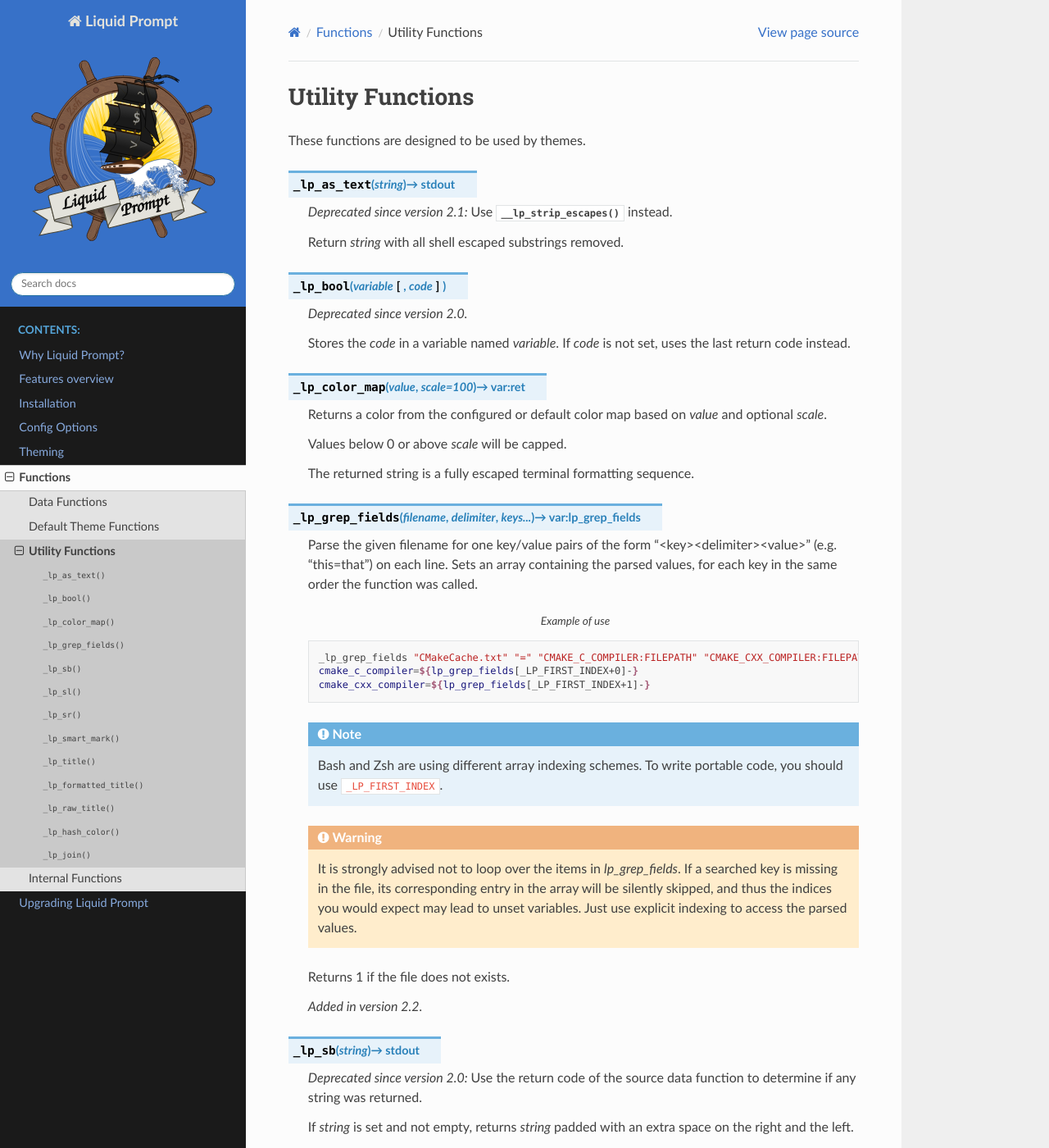
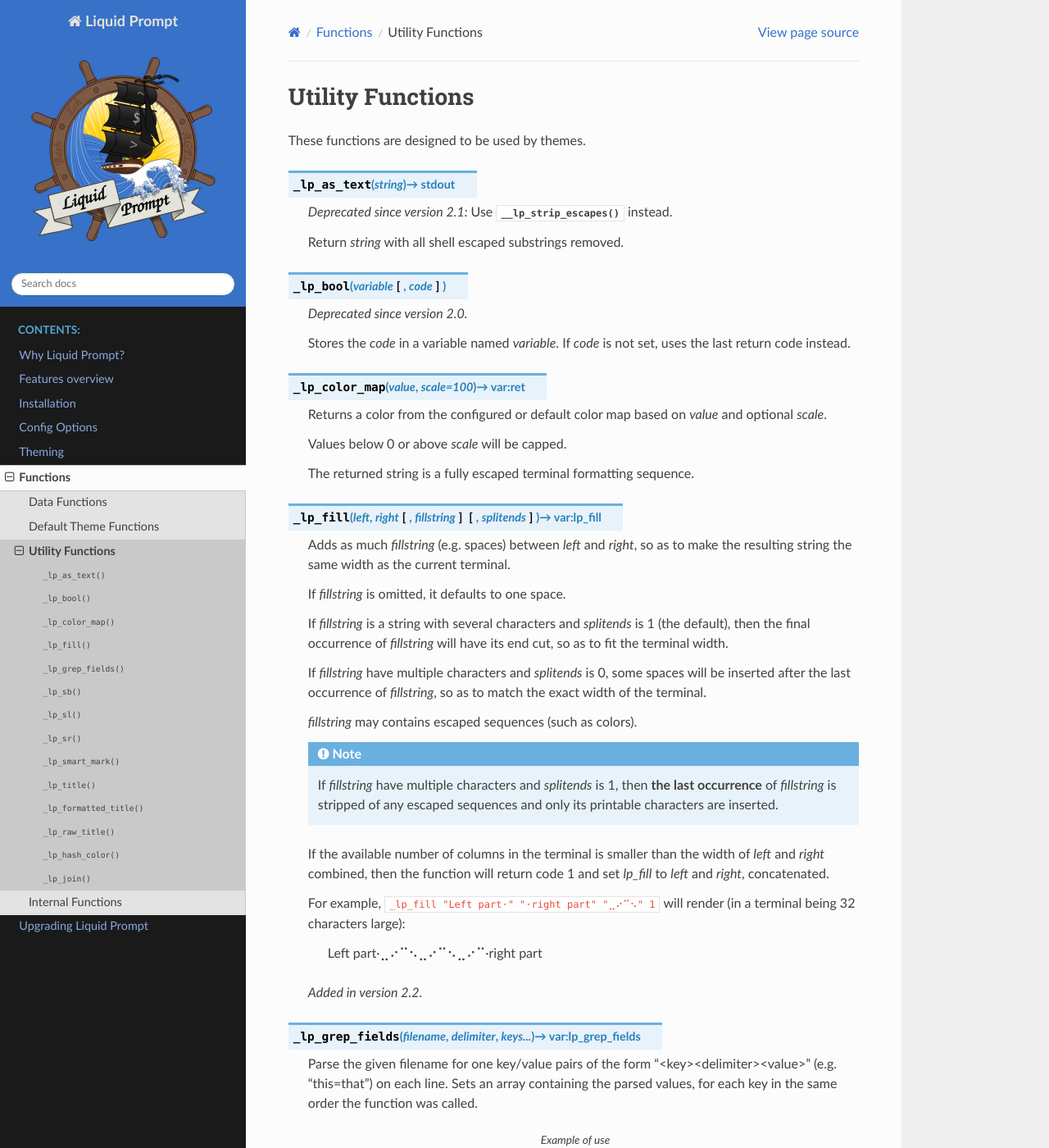
Before and after one commit to liquidprompt/liquidprompt, a Sphinx documentation site: the page built from docs/functions/util.rst, in a window 1280 px wide and 1400 px high. Shown: the whole window at 82% size. Built offline with Sphinx 7.4.7 and the Read the Docs theme 2.0.0, drawn with Linux system fonts in a browser that asks for light colours; pages that are not in the unit, such as notebooks, are missing from menus.

Commit message:
feat(utils): adds the lp_fill function
Simulate right-aligned string part by filling the line.

```diff
--- a/docs/functions/util.rst
+++ b/docs/functions/util.rst
@@ -25,6 +25,41 @@
    Values below 0 or above *scale* will be capped.
 
    The returned string is a fully escaped terminal formatting sequence.
+
+.. function:: _lp_fill(left, right, [fillstring], [splitends]) -> var:lp_fill
+
+   Adds as much *fillstring* (e.g. spaces) between *left* and *right*,
+   so as to make the resulting string the same width as the current terminal.
+
+   If *fillstring* is omitted, it defaults to one space.
+
+   If *fillstring* is a string with several characters
+   and *splitends* is 1 (the default),
+   then the final occurrence of *fillstring*
+   will have its end cut, so as to fit the terminal width.
+
+   If *fillstring* have multiple characters and *splitends* is 0,
+   some spaces will be inserted after the last occurrence of *fillstring*,
+   so as to match the exact width of the terminal.
+
+   *fillstring* may contains escaped sequences (such as colors).
+
+   .. note:: If *fillstring* have multiple characters and *splitends* is 1,
+             then **the last occurrence** of *fillstring*
+             is stripped of any escaped sequences
+             and only its printable characters are inserted.
+
+   If the available number of columns in the terminal is smaller than
+   the width of *left* and *right* combined, then
+   the function will return code 1 and set *lp_fill* to
+   *left* and *right*, concatenated.
+
+   For example, ``_lp_fill "Left part·" "·right part" "⣀⠔⠉⠢" 1`` will render
+   (in a terminal being 32 characters large):
+
+      Left part·⣀⠔⠉⠢⣀⠔⠉⠢⣀⠔⠉·right part
+
+   .. versionadded:: 2.2
 
 .. function:: _lp_grep_fields(filename, delimiter, keys...) -> var:lp_grep_fields
 
```
Also changed, not shown: 2 other files.
